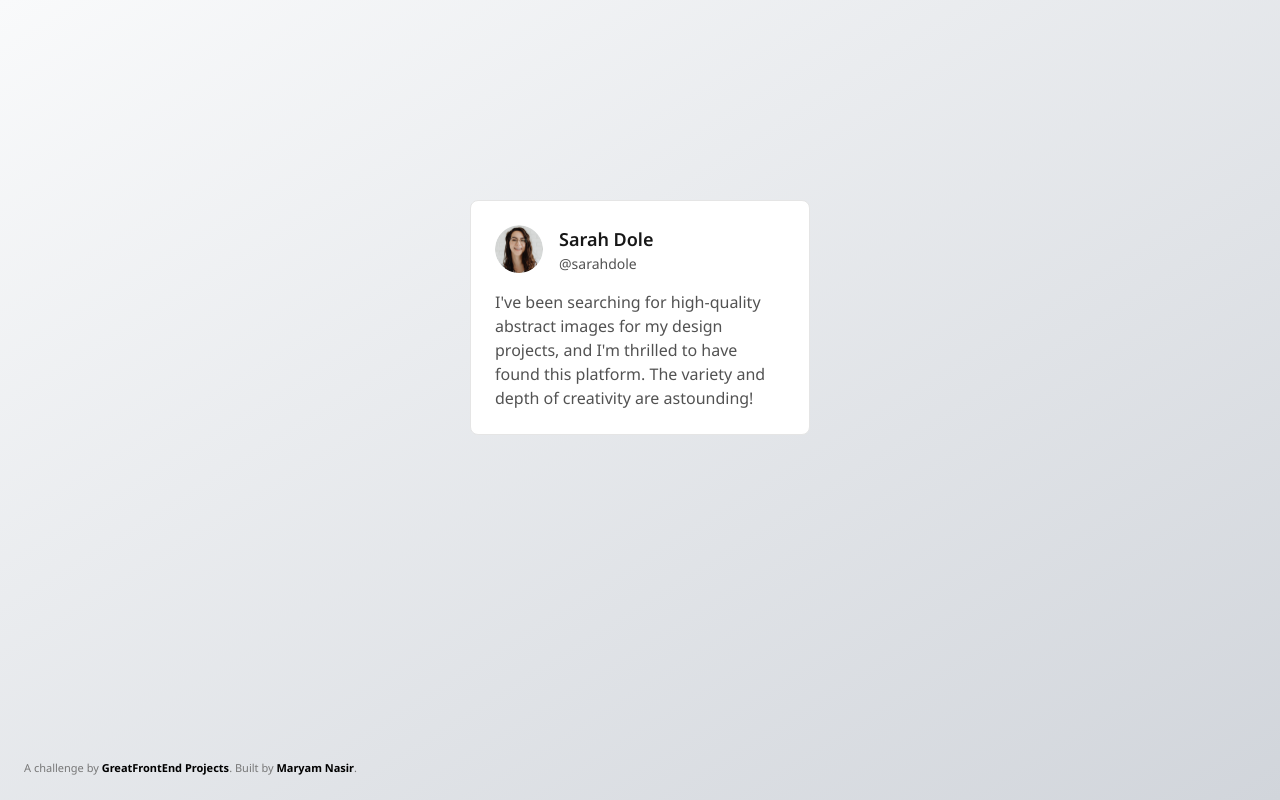
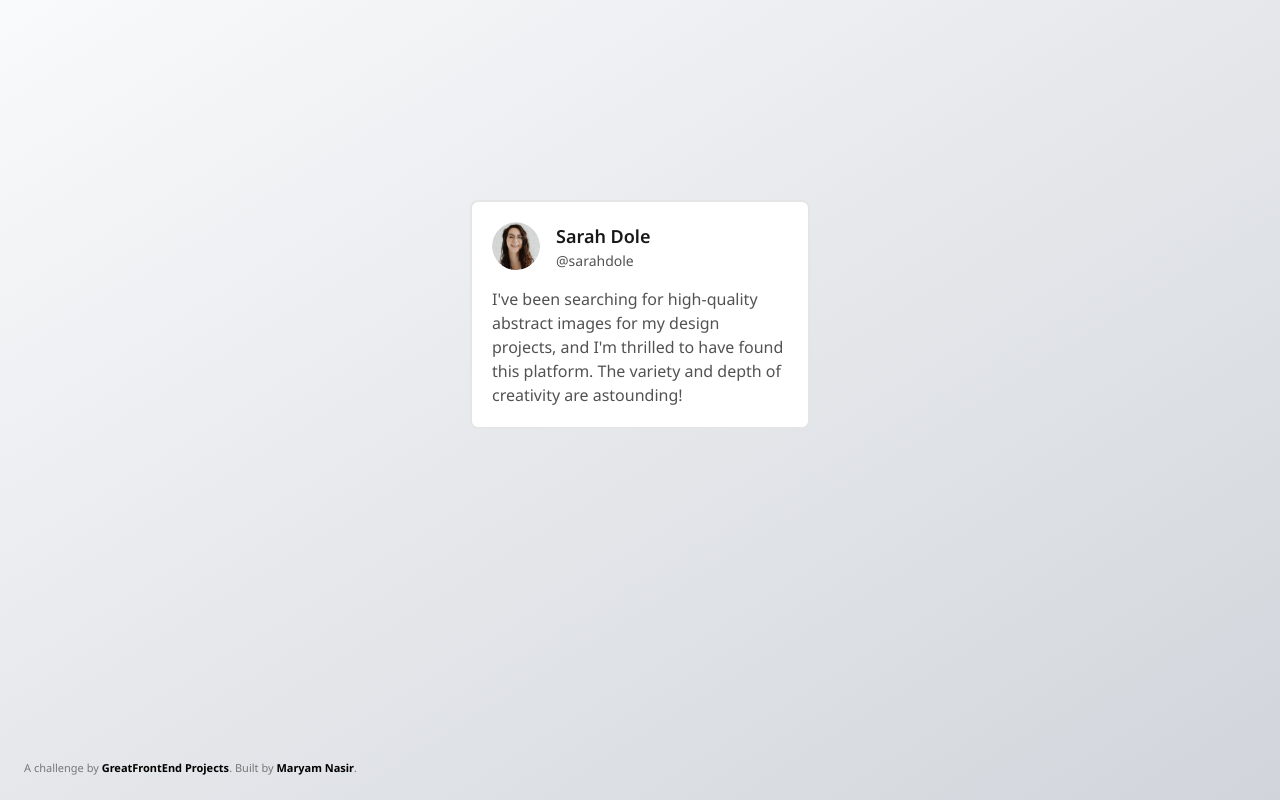
Before and after one commit to maryam-nasir/gfe-testimonial-card, a plain HTML site: page index.html in a window 1280 px wide. Drawn offline with nearby package versions, Linux system fonts and the light colour scheme.

Commit message:
Fixed padding issue

```diff
--- a/index.html
+++ b/index.html
@@ -21,7 +21,7 @@
       class="w-full min-h-screen flex justify-center items-start bg-gradient-to-br from-gray-50 to-gray-300"
     >
       <div
-        class="w-[340px] mt-[200px] bg-white rounded-lg p-6 flex flex-col gap-4 border border-neutral-200"
+        class="w-[340px] mt-[200px] bg-white rounded-lg p-5 flex flex-col gap-4 border-2 border-neutral-200"
       >
         <div class="flex gap-4">
           <img
```
